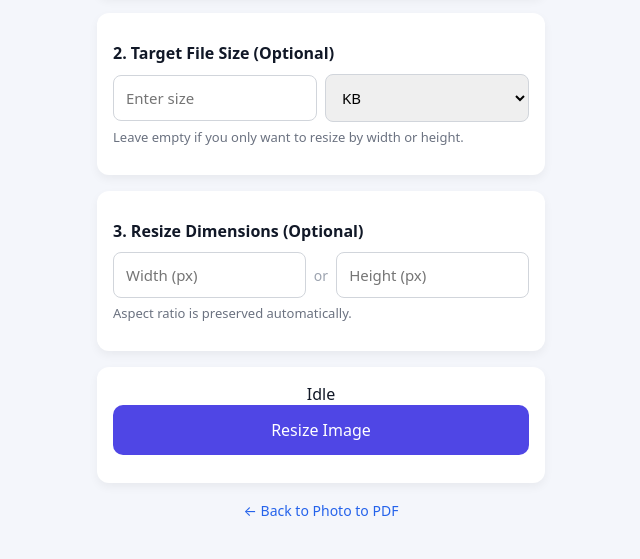
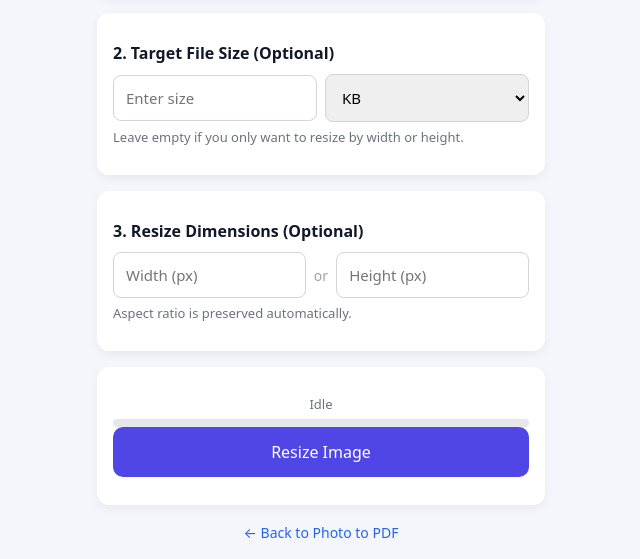
Before and after one commit to devtronz/pdf-image-resizer-, a plain HTML site: page image-resizer.html in a window 1280 px wide. Shown: the part 421-980 px from the top of the page, without its empty margins (319-959 px from the left). Before the commit the page ends 958 px from the top, so only its background shows below. Drawn offline with Linux system fonts and the light colour scheme.

Commit message:
Update style.css

```diff
--- a/style.css
+++ b/style.css
@@ -138,3 +138,29 @@ footer a {
   background: #f3f4f6;
   border: 1px dashed #d1d5db;
 }
+
+.progress-wrapper {
+  margin-top: 12px;
+}
+
+#progressText {
+  font-size: 13px;
+  color: #6b7280;
+  margin-bottom: 6px;
+  text-align: center;
+}
+
+.progress-bar {
+  width: 100%;
+  height: 8px;
+  background: #e5e7eb;
+  border-radius: 999px;
+  overflow: hidden;
+}
+
+#progressFill {
+  height: 100%;
+  width: 0%;
+  background: #4f46e5;
+  transition: width 0.3s ease;
+}
```
